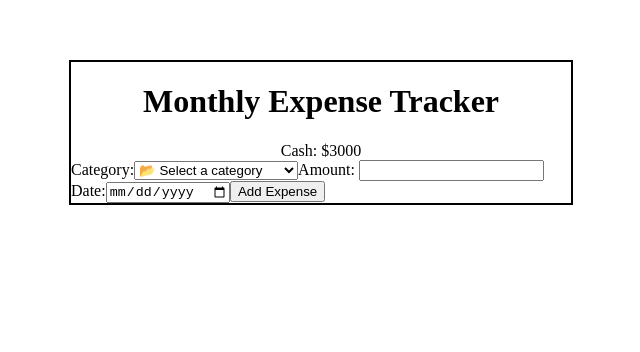
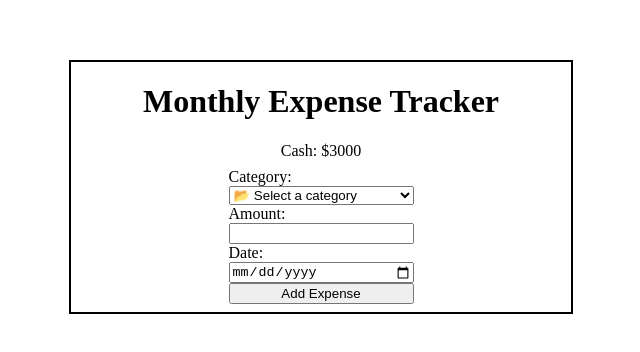
Before and after one commit to 0daysleft/React--Expense-Tracker, a React (Vite) app in the folder expense tracker/: page / in a window 1280 px wide. Shown: the part 260-612 px from the top of the page, without its empty margins (319-959 px from the left). Built offline with nearby package versions, Linux system fonts and the light colour scheme.

Commit message:
added styling to form element

```diff
--- a/expense tracker/src/App.css
+++ b/expense tracker/src/App.css
@@ -11,3 +11,9 @@
       flex-direction: column;
       align-items: center;
 }
+
+.main-1 .form {
+      display: flex;
+      flex-direction: column;
+      padding: 8px;
+}
```
